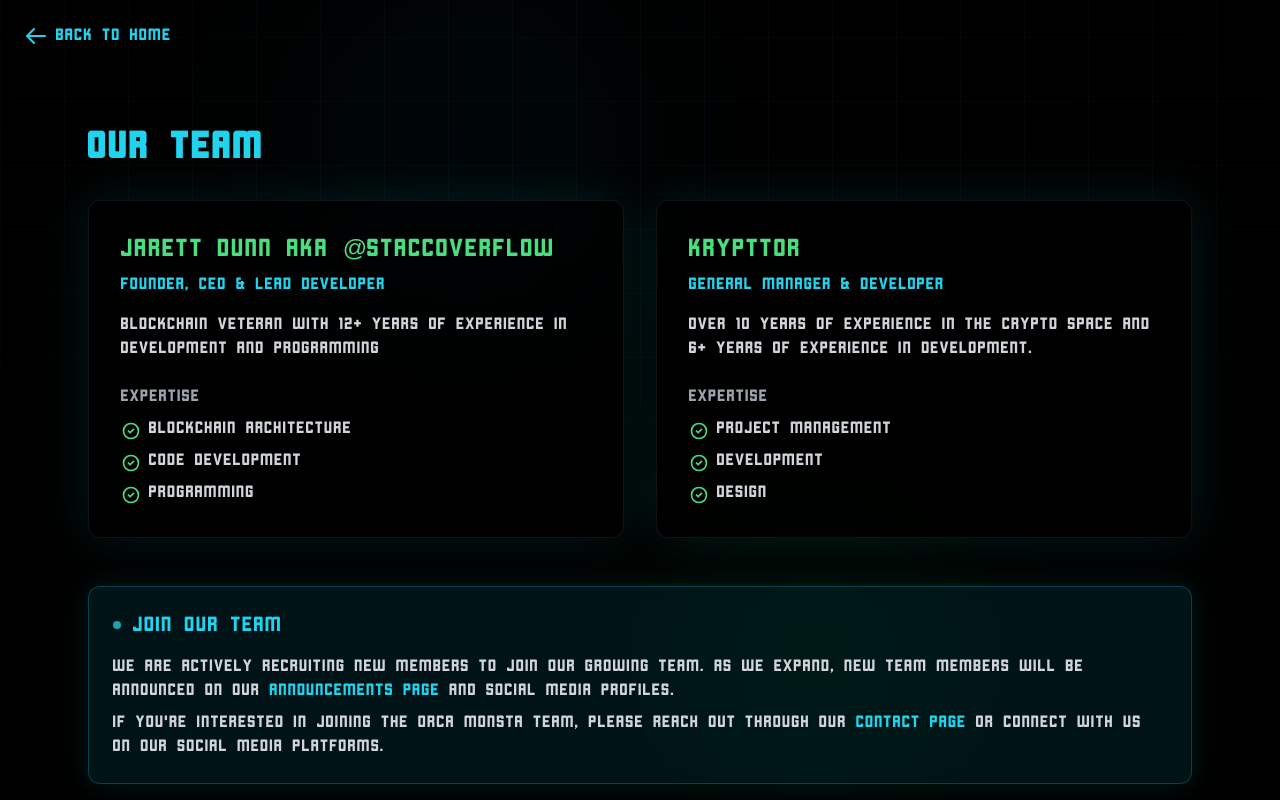
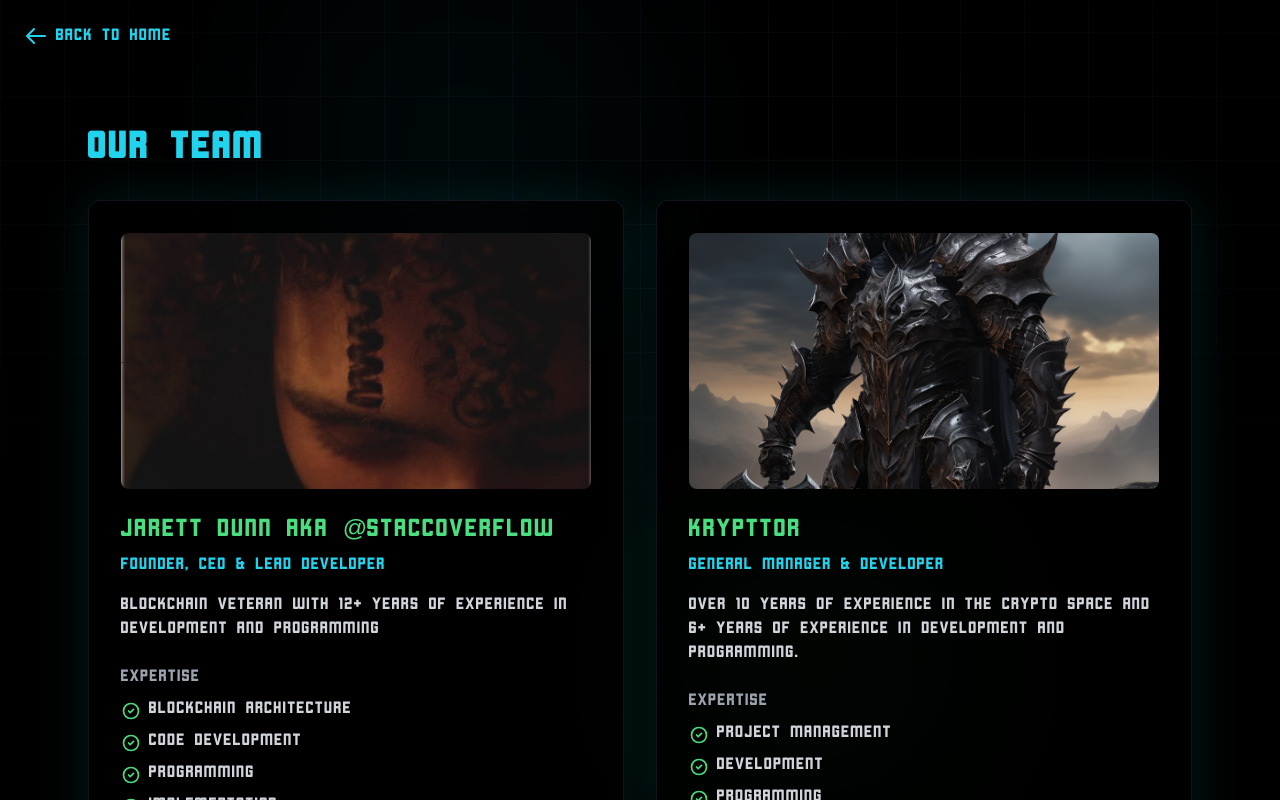
Before and after one commit to OrcaMonsta/orcamonsta1, a Next.js app: page /team in a window 1280 px wide. Shown: the top 800 px of the page. Built offline with nearby package versions, Linux system fonts and the light colour scheme.

Commit message:
fix containers

```diff
--- a/app/team/page.tsx
+++ b/app/team/page.tsx
@@ -2,6 +2,7 @@
 
 import React from 'react'
 import Link from 'next/link'
+import Image from 'next/image'
 import localFont from 'next/font/local'
 
 const cornerstone = localFont({
@@ -15,15 +16,15 @@ export default function Team() {
       name: "JARETT DUNN AKA @STACCoverflow",
       role: "FOUNDER, CEO & LEAD DEVELOPER",
       description: "BLOCKCHAIN VETERAN WITH 12+ YEARS OF EXPERIENCE IN DEVELOPMENT AND PROGRAMMING",
-      expertise: ["BLOCKCHAIN ARCHITECTURE", "CODE DEVELOPMENT", "PROGRAMMING"],
-      image: "public/STACC.png" // Add team member images to public/team/
+      expertise: ["BLOCKCHAIN ARCHITECTURE", "CODE DEVELOPMENT", "PROGRAMMING", "IMPLEMENTATION"],
+      image: "/STACC.png"
     },
     {
       name: "KRYPTTOR",
       role: "GENERAL MANAGER & DEVELOPER ",
-      description: "OVER 10 YEARS OF EXPERIENCE IN THE CRYPTO SPACE AND 6+ YEARS OF EXPERIENCE IN DEVELOPMENT.",
-      expertise: ["PROJECT MANAGEMENT", "DEVELOPMENT", "DESIGN"],
-      image: "public/Krypttor.png"
+      description: "OVER 10 YEARS OF EXPERIENCE IN THE CRYPTO SPACE AND 6+ YEARS OF EXPERIENCE IN DEVELOPMENT AND PROGRAMMING.",
+      expertise: ["PROJECT MANAGEMENT", "DEVELOPMENT", "PROGRAMMING", "DESIGN"],
+      image: "/Krypttor.png"
     },
   ]
 
@@ -68,6 +69,17 @@ export default function Team() {
           {teamMembers.map((member, index) => (
             <div key={index} className="backdrop-blur-md bg-black/30 rounded-xl p-8 border border-gray-800/50
               shadow-[0_0_50px_rgba(0,255,255,0.1)] hover:shadow-[0_0_80px_rgba(0,255,255,0.2)]">
+              {/* Image Container */}
+              <div className="relative w-full h-64 mb-6 rounded-lg overflow-hidden">
+                <Image
+                  src={member.image}
+                  alt={member.name}
+                  fill
+                  className="object-cover"
+                  priority
+                />
+              </div>
+
               {/* Member Name */}
               <h2 className={`${cornerstone.className} text-2xl text-green-400 mb-2`}>
                 {member.name}
```
